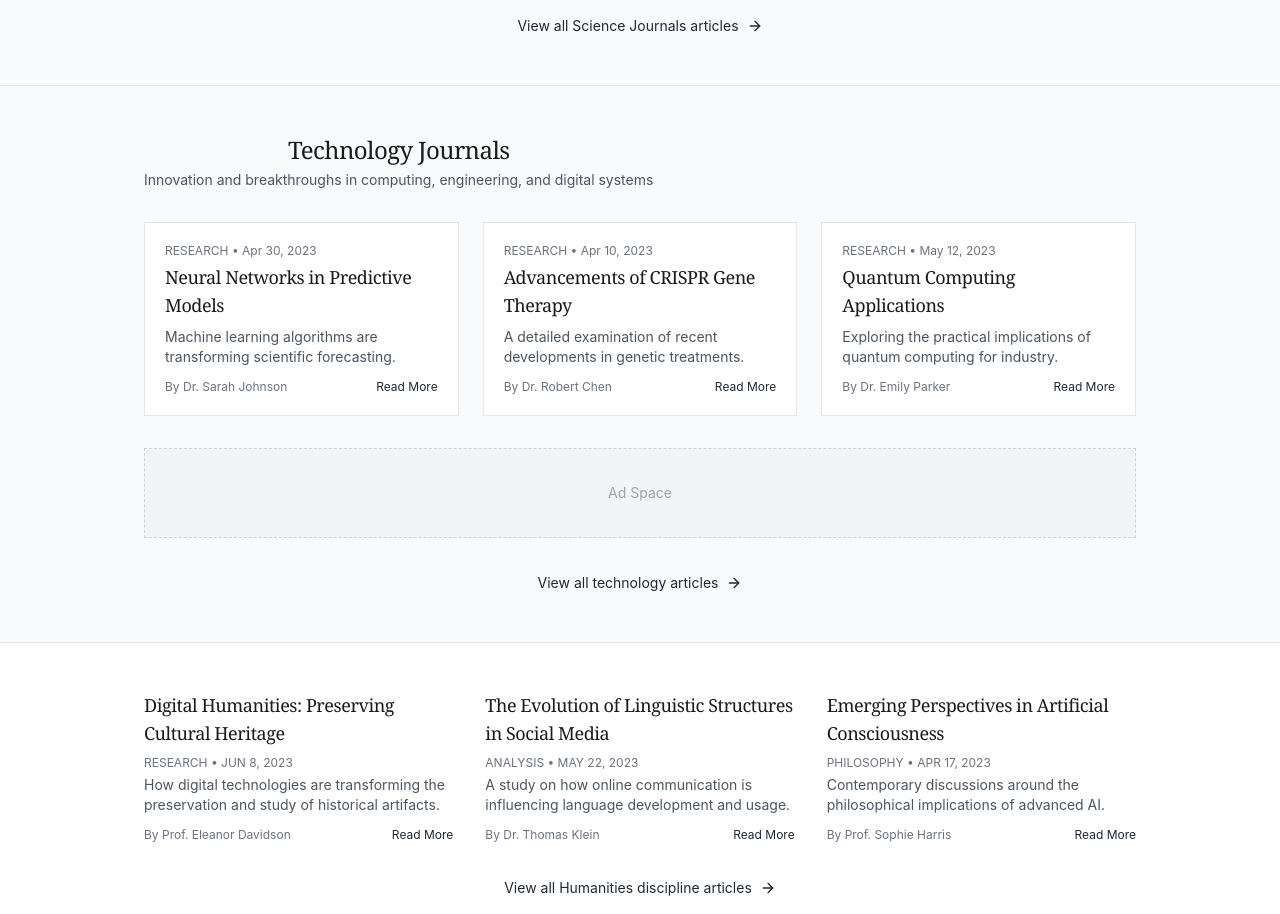
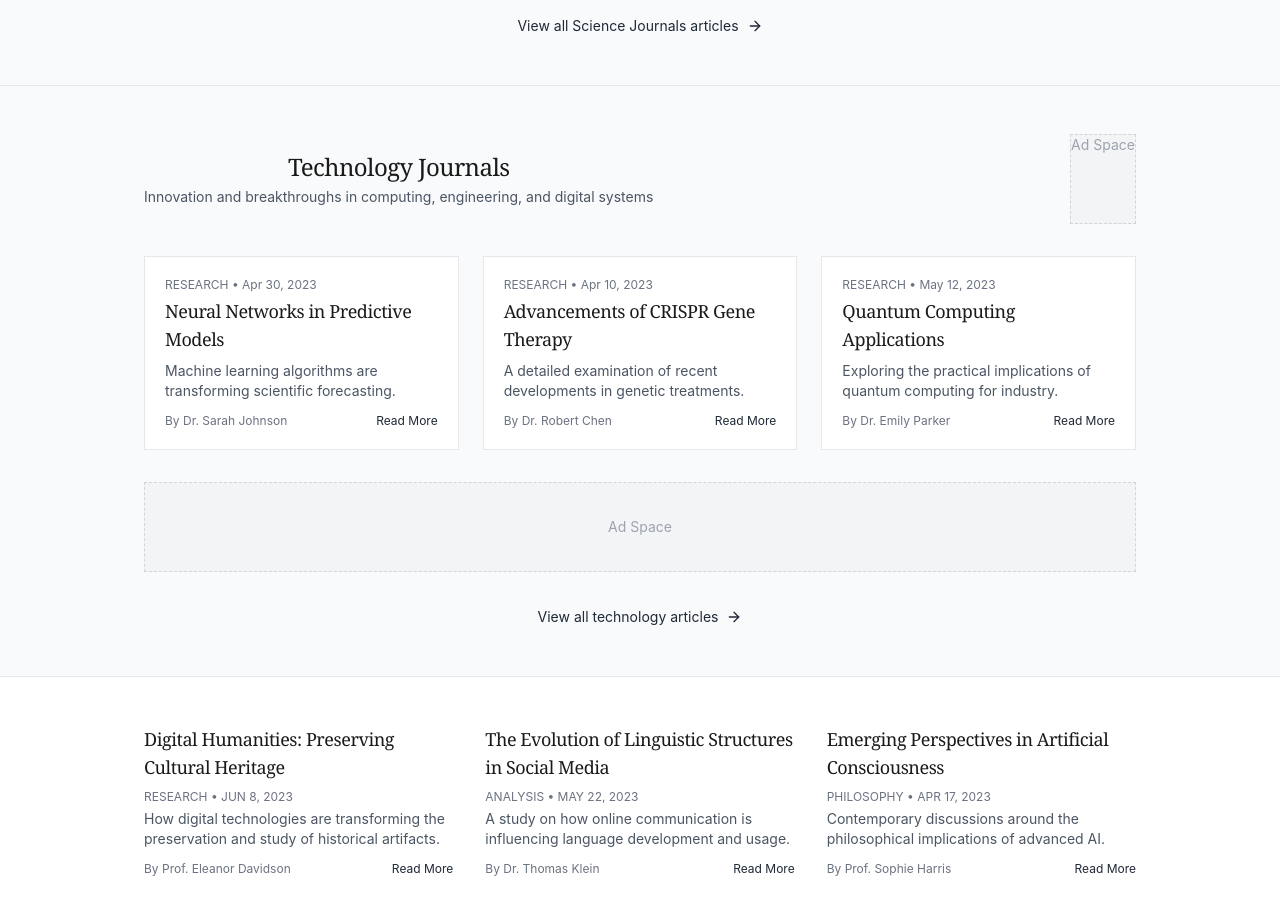
Before and after one commit to icbpl/journalista-listing, a React (Vite) app: page / in a window 1280 px wide. Shown: the part 1920-2834 px from the top of the page. Built offline with nearby package versions, Linux system fonts and the light colour scheme.

Commit message:
Fix: Type error in Index.tsx
The commit addresses a type error in `src/pages/Index.tsx` related to the `SectionHeading` component's props.  The error occurs on line 170, column 14.

```diff
--- a/src/components/SectionHeading.tsx
+++ b/src/components/SectionHeading.tsx
@@ -8,6 +8,7 @@ interface SectionHeadingProps {
   className?: string;
   alignment?: 'left' | 'center' | 'right';
   withAdSpace?: boolean;
+  children?: React.ReactNode;
 }
 
 const SectionHeading: React.FC<SectionHeadingProps> = ({
@@ -16,6 +17,7 @@ const SectionHeading: React.FC<SectionHeadingProps> = ({
   className,
   alignment = 'center',
   withAdSpace = false,
+  children,
 }) => {
   const alignmentClasses = {
     left: 'text-left',
@@ -42,8 +44,8 @@ const SectionHeading: React.FC<SectionHeadingProps> = ({
       </div>
       {withAdSpace && (
         <div className="hidden md:block">
-          {/* This is where an ad could be placed next to a section title */}
-          <slot />
+          {/* This is where an ad can be placed next to a section title */}
+          {children}
         </div>
       )}
     </div>
```
